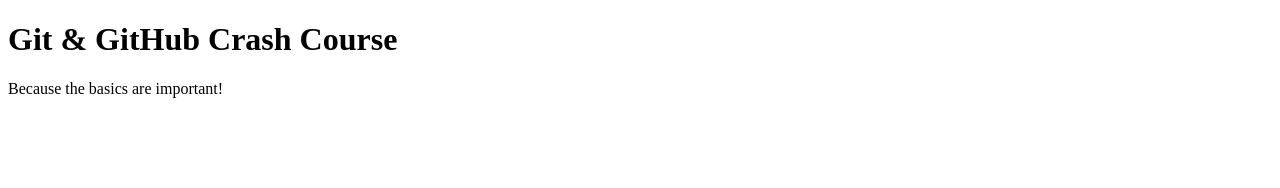
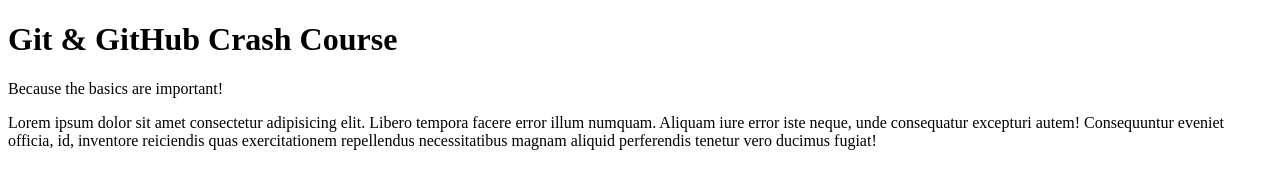
Before and after one commit to GGabriel042/Git-github-course, a plain HTML site: page index.html in a window 1280 px wide. Drawn offline with Linux system fonts and the light colour scheme.

Commit message:
Test git

```diff
--- a/index.html
+++ b/index.html
@@ -9,6 +9,7 @@
 
   <h1>Git & GitHub Crash Course</h1>
   <p>Because the basics are important!</p>
+  <p>Lorem ipsum dolor sit amet consectetur adipisicing elit. Libero tempora facere error illum numquam. Aliquam iure error iste neque, unde consequatur excepturi autem! Consequuntur eveniet officia, id, inventore reiciendis quas exercitationem repellendus necessitatibus magnam aliquid perferendis tenetur vero ducimus fugiat!</p>
 
 </body>
 </html>
```
